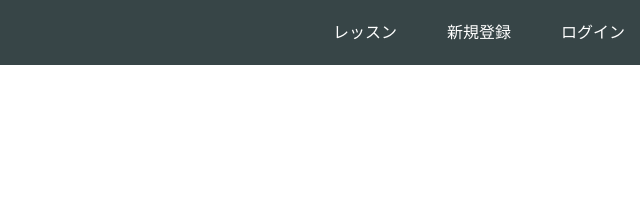
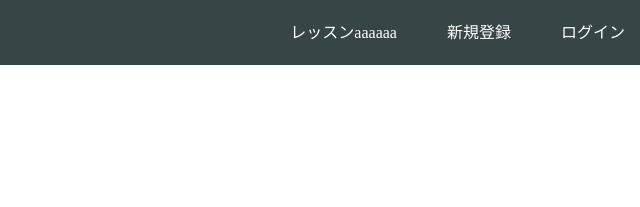
Before and after one commit to wtr-grifin/wtr-griffin.github.io, a plain HTML site: page index.html in a window 1280 px wide. Shown: the top 207 px of the page, 640-1280 px from the left. Drawn offline with Linux system fonts and the light colour scheme.

Commit message:
Update index.html

```diff
--- a/index.html
+++ b/index.html
@@ -15,7 +15,7 @@
       </div>
       <span class="fa fa-bars menu-icon"></span>
       <div class="header-right">
-        <a href="#">レッスン</a>
+        <a href="#">レッスンaaaaaa</a>
         <a href="#">新規登録</a>
         <a href="#" class="login">ログイン</a>
       </div>
```
